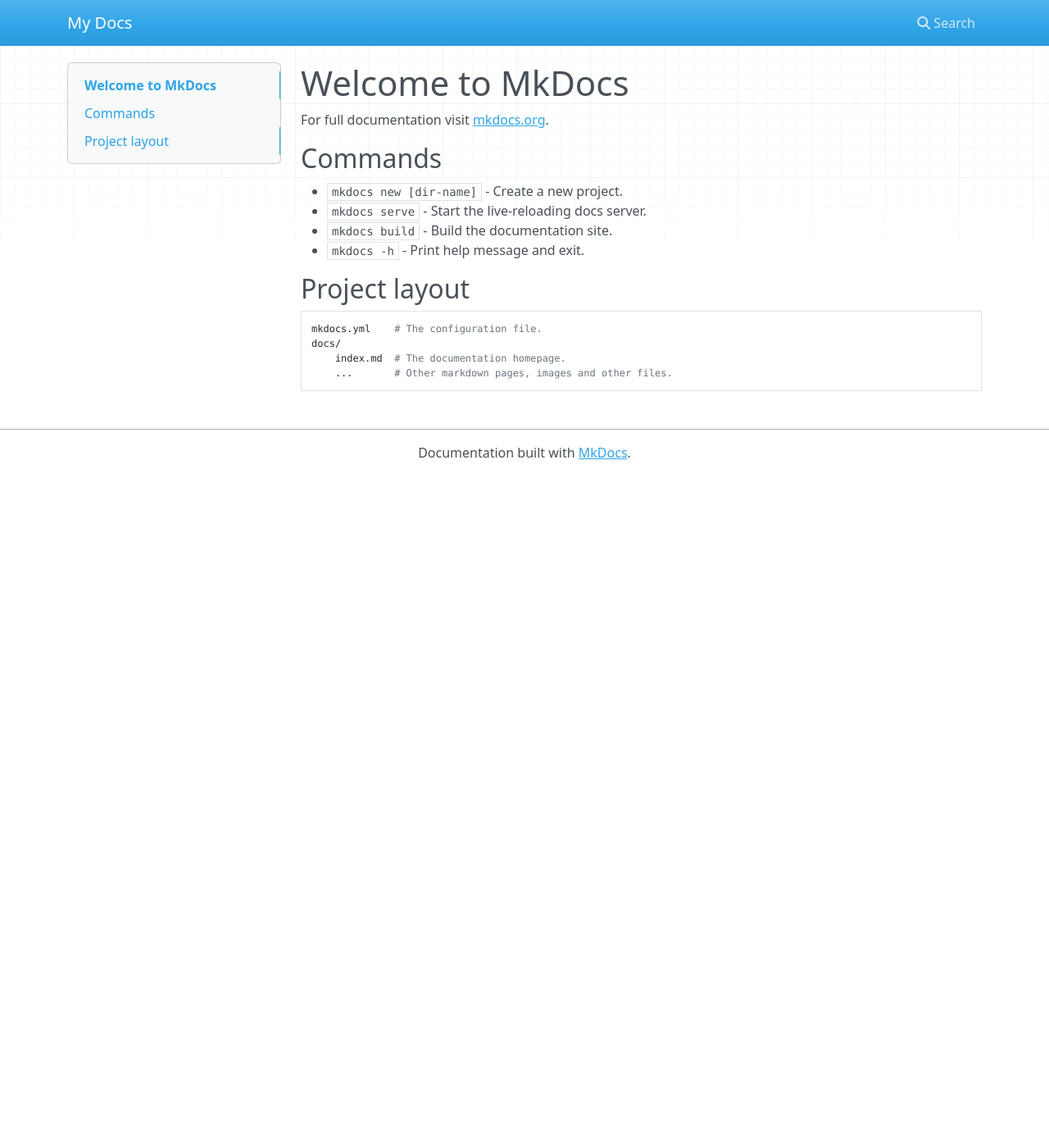
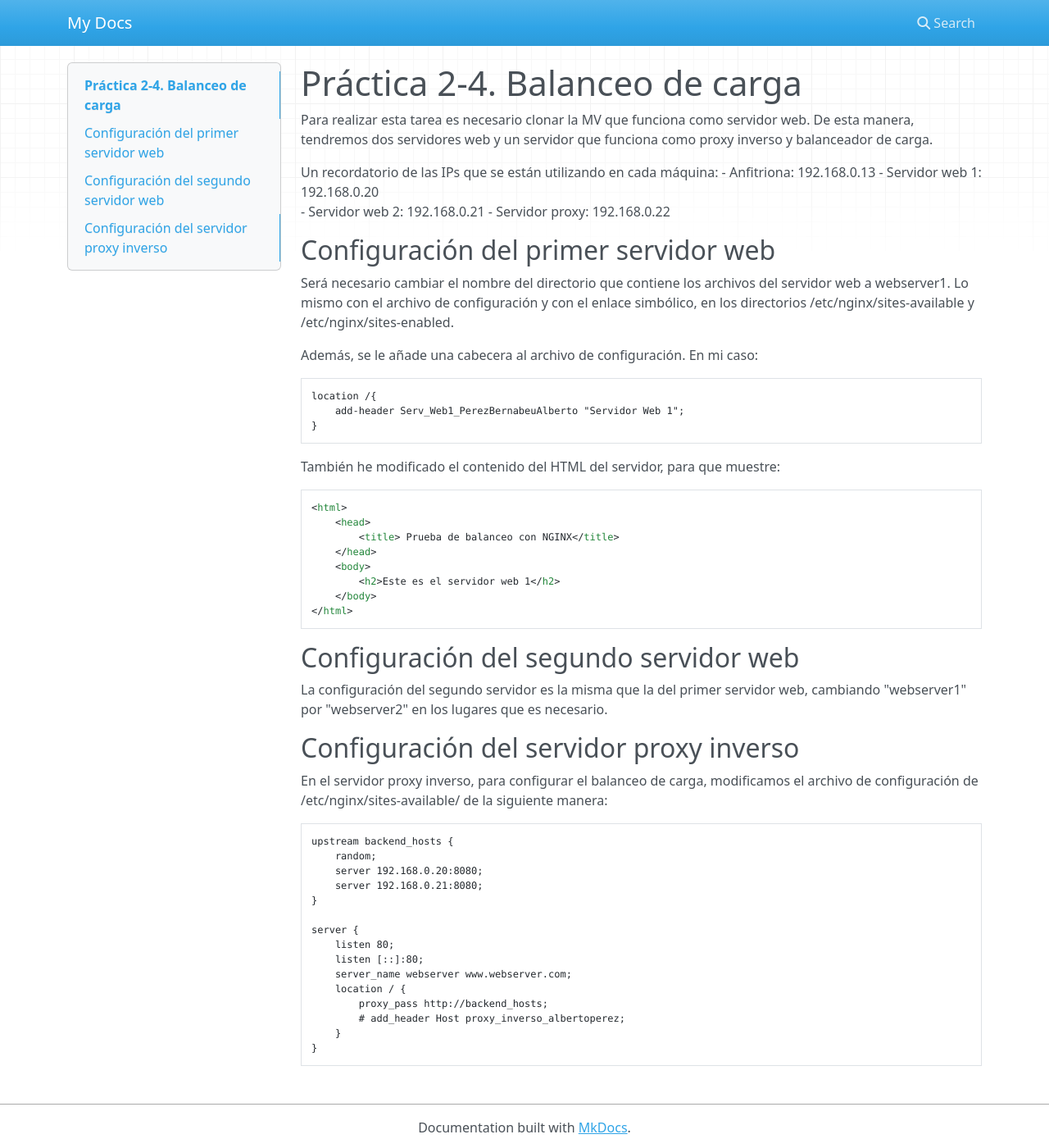
Before and after one commit to Albert0PB/PerezBernabeu_Alberto_DAW_UD2_P4, an MkDocs documentation site: the page built from docs/index.md, in a window 1280 px wide and 1400 px high. Shown: the whole window at 82% size. Built offline with MkDocs 1.6.1, drawn with Linux system fonts in a browser that asks for light colours; nearby versions of some CDN libraries.

Commit message:
añade documentación

````diff
--- a/docs/index.md
+++ b/docs/index.md
@@ -1,17 +1,69 @@
-# Welcome to MkDocs
+# Práctica 2-4. Balanceo de carga
 
-For full documentation visit [mkdocs.org](https://www.mkdocs.org).
+Para realizar esta tarea es necesario clonar la MV que funciona como servidor web.
+De esta manera, tendremos dos servidores web y un servidor que funciona como proxy
+inverso y balanceador de carga.
 
-## Commands
+Un recordatorio de las IPs que se están utilizando en cada máquina:
+	- Anfitriona: 192.168.0.13
+	- Servidor web 1: 192.168.0.20
+	- Servidor web 2: 192.168.0.21
+	- Servidor proxy: 192.168.0.22
 
-* `mkdocs new [dir-name]` - Create a new project.
-* `mkdocs serve` - Start the live-reloading docs server.
-* `mkdocs build` - Build the documentation site.
-* `mkdocs -h` - Print help message and exit.
 
-## Project layout
+## Configuración del primer servidor web
 
-    mkdocs.yml    # The configuration file.
-    docs/
-        index.md  # The documentation homepage.
-        ...       # Other markdown pages, images and other files.
+Será necesario cambiar el nombre del directorio que contiene los archivos
+del servidor web a webserver1. Lo mismo con el archivo de configuración y
+con el enlace simbólico, en los directorios /etc/nginx/sites-available y
+/etc/nginx/sites-enabled.
+
+Además, se le añade una cabecera al archivo de configuración. En mi caso:
+```console
+location /{
+	add-header Serv_Web1_PerezBernabeuAlberto "Servidor Web 1";
+}
+```
+
+También he modificado el contenido del HTML del servidor, para que muestre:
+```html
+<html>
+	<head>
+		<title> Prueba de balanceo con NGINX</title>
+	</head>
+	<body>
+		<h2>Este es el servidor web 1</h2>
+	</body>
+</html>
+```
+
+
+
+## Configuración del segundo servidor web
+
+La configuración del segundo servidor es la misma que la del primer servidor web,
+cambiando "webserver1" por "webserver2" en los lugares que es necesario.
+
+
+## Configuración del servidor proxy inverso
+
+En el servidor proxy inverso, para configurar el balanceo de carga,
+modificamos el archivo de configuración de /etc/nginx/sites-available/ de
+la siguiente manera:
+```console
+upstream backend_hosts {
+	random;
+	server 192.168.0.20:8080;
+	server 192.168.0.21:8080;
+}
+
+server {
+	listen 80;
+	listen [::]:80;
+	server_name webserver www.webserver.com;
+	location / {
+		proxy_pass http://backend_hosts;
+		# add_header Host proxy_inverso_albertoperez;
+	}
+}
+```
````
